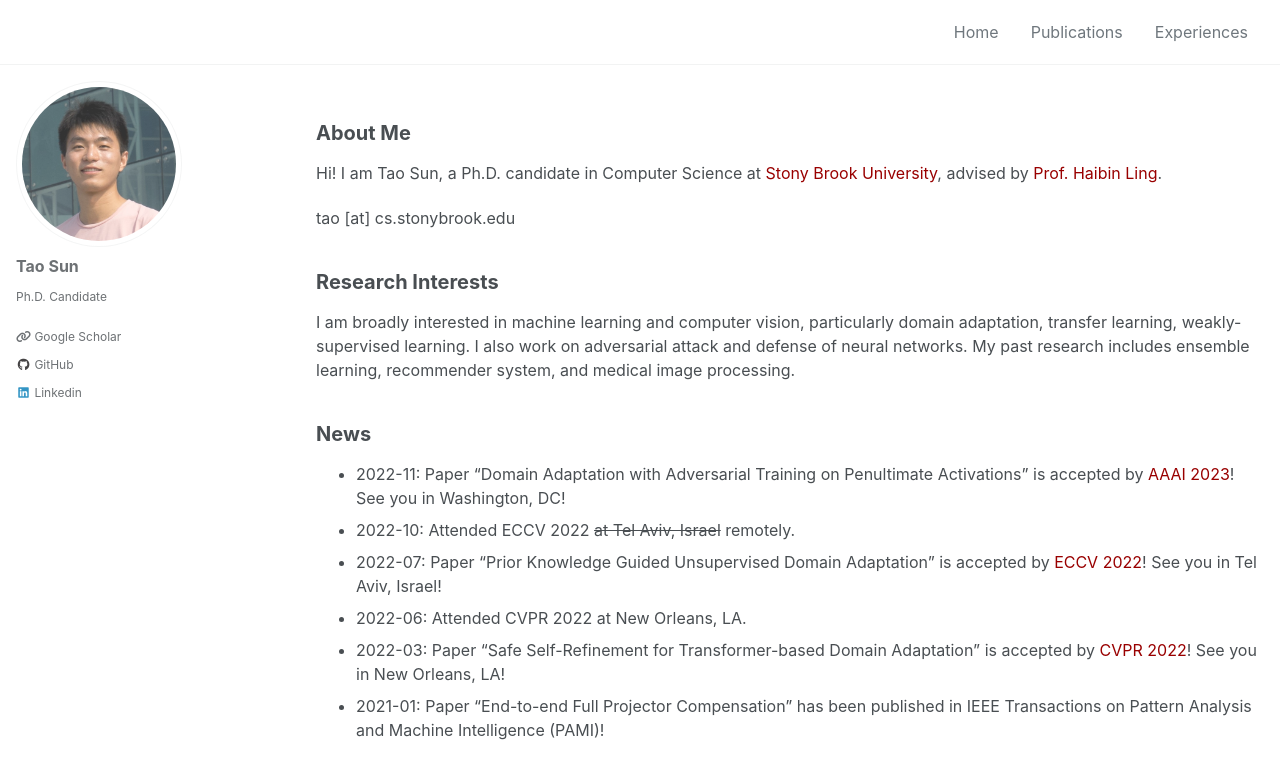
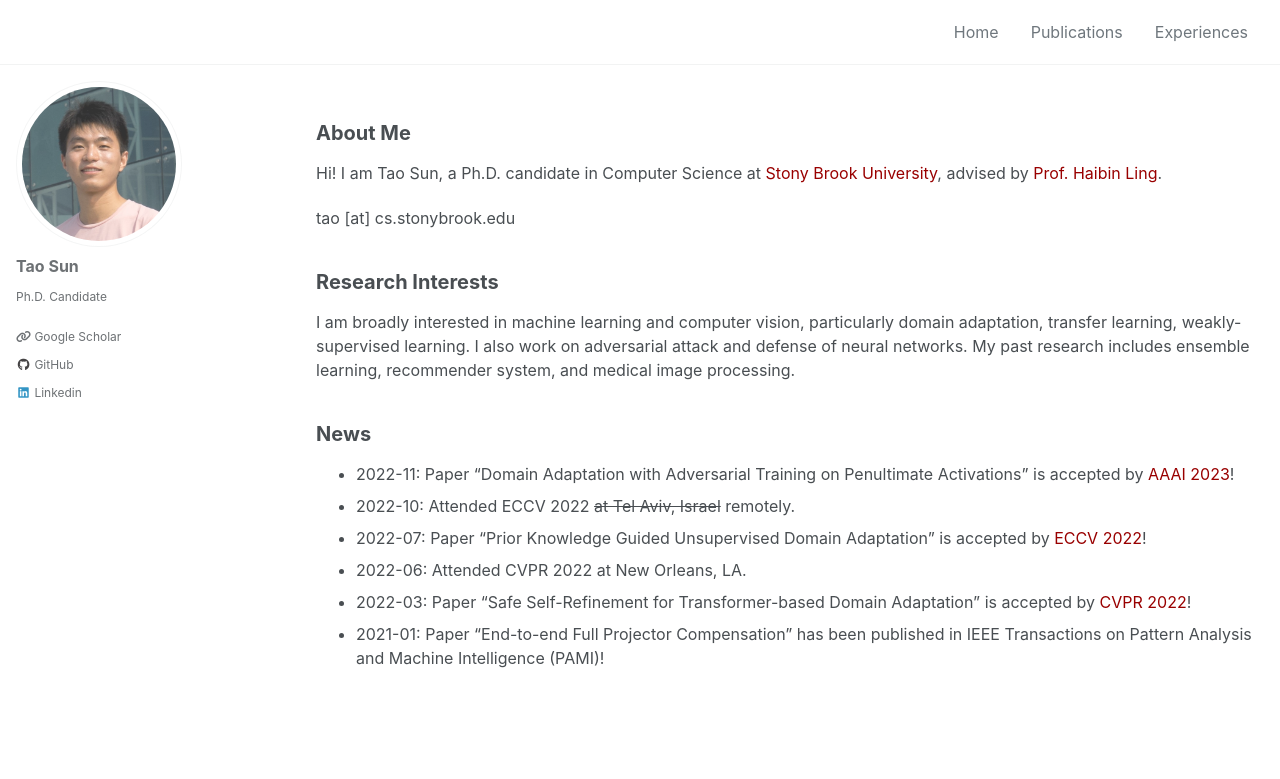
Before and after one commit to tsun/tsun.github.io, a Jekyll site: the page built from _pages/home.md, in a window 1280 px wide and 900 px high. Shown: the top 779 px of the window. Built offline with Jekyll 4.4.1, drawn with Linux system fonts in a browser that asks for light colours; cached includes are drawn as plain includes; nearby versions of some CDN libraries.

Commit message:
update news

```diff
--- a/_pages/home.md
+++ b/_pages/home.md
@@ -20,9 +20,9 @@
 
 
 ## News
-- 2022-11: Paper "Domain Adaptation with Adversarial Training on Penultimate Activations" is accepted by [AAAI 2023](https://aaai.org/Conferences/AAAI-23/)! See you in Washington, DC!
+- 2022-11: Paper "Domain Adaptation with Adversarial Training on Penultimate Activations" is accepted by [AAAI 2023](https://aaai.org/Conferences/AAAI-23/)!
 - 2022-10: Attended ECCV 2022 ~~at Tel Aviv, Israel~~ remotely.
-- 2022-07: Paper "Prior Knowledge Guided Unsupervised Domain Adaptation" is accepted by [ECCV 2022](https://eccv2022.ecva.net/)! See you in Tel Aviv, Israel!
+- 2022-07: Paper "Prior Knowledge Guided Unsupervised Domain Adaptation" is accepted by [ECCV 2022](https://eccv2022.ecva.net/)!
 - 2022-06: Attended CVPR 2022 at New Orleans, LA.
-- 2022-03: Paper "Safe Self-Refinement for Transformer-based Domain Adaptation" is accepted by [CVPR 2022](https://cvpr2022.thecvf.com/)! See you in New Orleans, LA!
+- 2022-03: Paper "Safe Self-Refinement for Transformer-based Domain Adaptation" is accepted by [CVPR 2022](https://cvpr2022.thecvf.com/)!
 - 2021-01: Paper "End-to-end Full Projector Compensation" has been published in IEEE Transactions on Pattern Analysis and Machine Intelligence (PAMI)!
```
